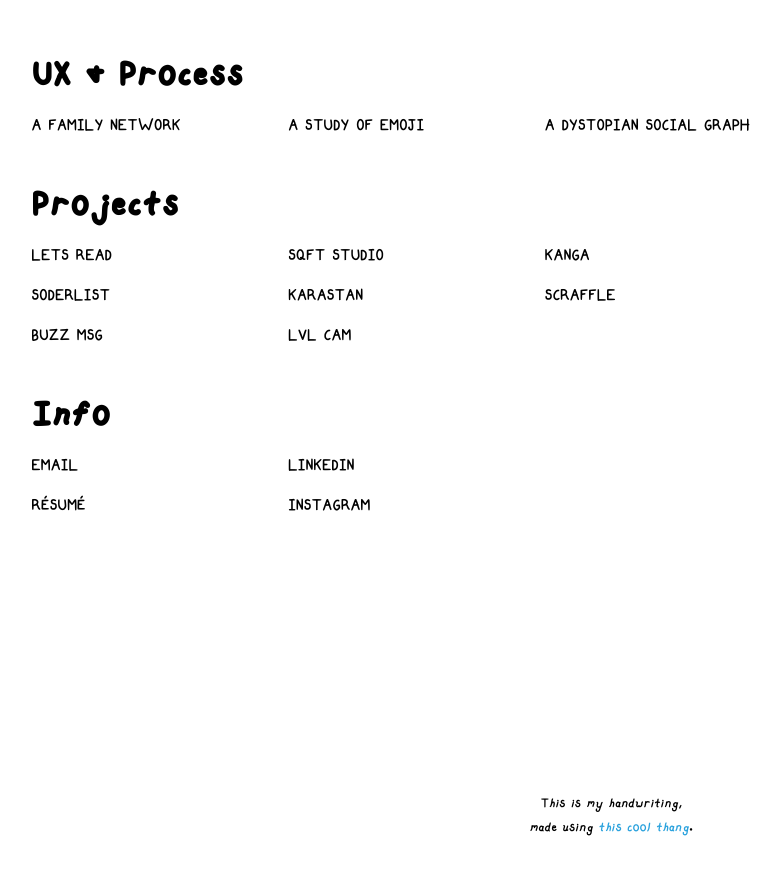
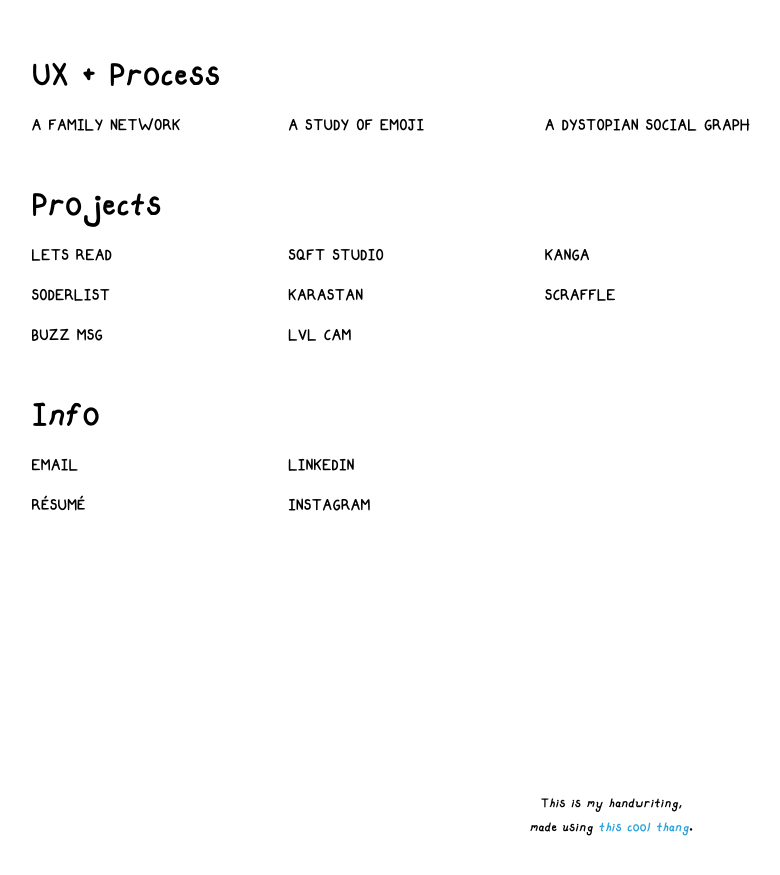
Before and after one commit to barnesy/portfolio, a Jekyll site: the page built from index.md, in a window 1280 px wide. Shown: the top 875 px of the page, without its empty margins (29-809 px from the left). Built offline with Jekyll 4.4.1, drawn with Linux system fonts in a browser that asks for light colours.

Commit message:
lil style tweak

```diff
--- a/assets/css/main.scss
+++ b/assets/css/main.scss
@@ -188,7 +188,7 @@ h1 {
 }
 
 h2 {
-  font-family: Handsy-Bold;
+  font-family: Handsy;
   font-size: 2.5em;
   margin: 0 15px 15px 15px;
   line-height: 0.75em;
```
